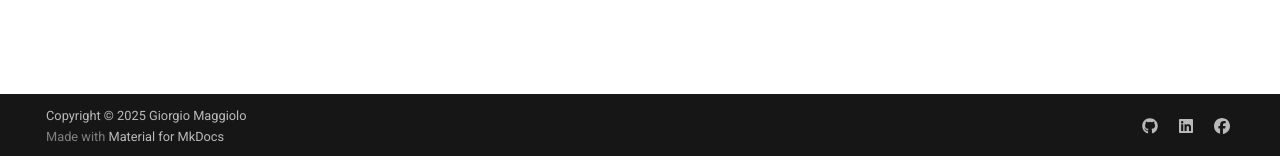
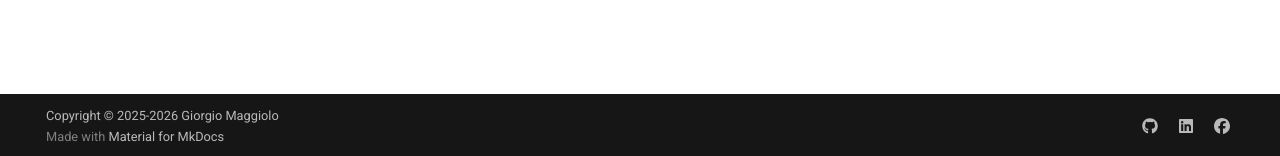
Before and after one commit to aramilialon/digitalgarden, an MkDocs documentation site: the page built from docs/index.md, in a window 1280 px wide. Shown: the part 741-897 px from the top of the page. Built offline with MkDocs 1.6.1 and Material for MkDocs 9.7.7, drawn with Linux system fonts in a browser that asks for light colours; comment, search, counter and statistics services are not loaded; part of the change alters nothing that is shown.

Commit message:
added new plugin, still needs to update the github action

```diff
--- a/mkdocs.yml
+++ b/mkdocs.yml
@@ -80,6 +80,13 @@ plugins:
   - meta
   - social
   - search
+  - document-dates:
+      show_author: false
+      exclude:
+        - "index.md"
+        - "about-me.md"
+        - "contact.md"
+        - "projects.md"
 
 markdown_extensions:
   - attr_list
@@ -120,4 +127,4 @@ markdown_extensions:
   - pymdownx.tasklist:
       custom_checkbox: true
 
-copyright: Copyright &copy; 2025 Giorgio Maggiolo
+copyright: Copyright &copy; 2025-2026 Giorgio Maggiolo
```
